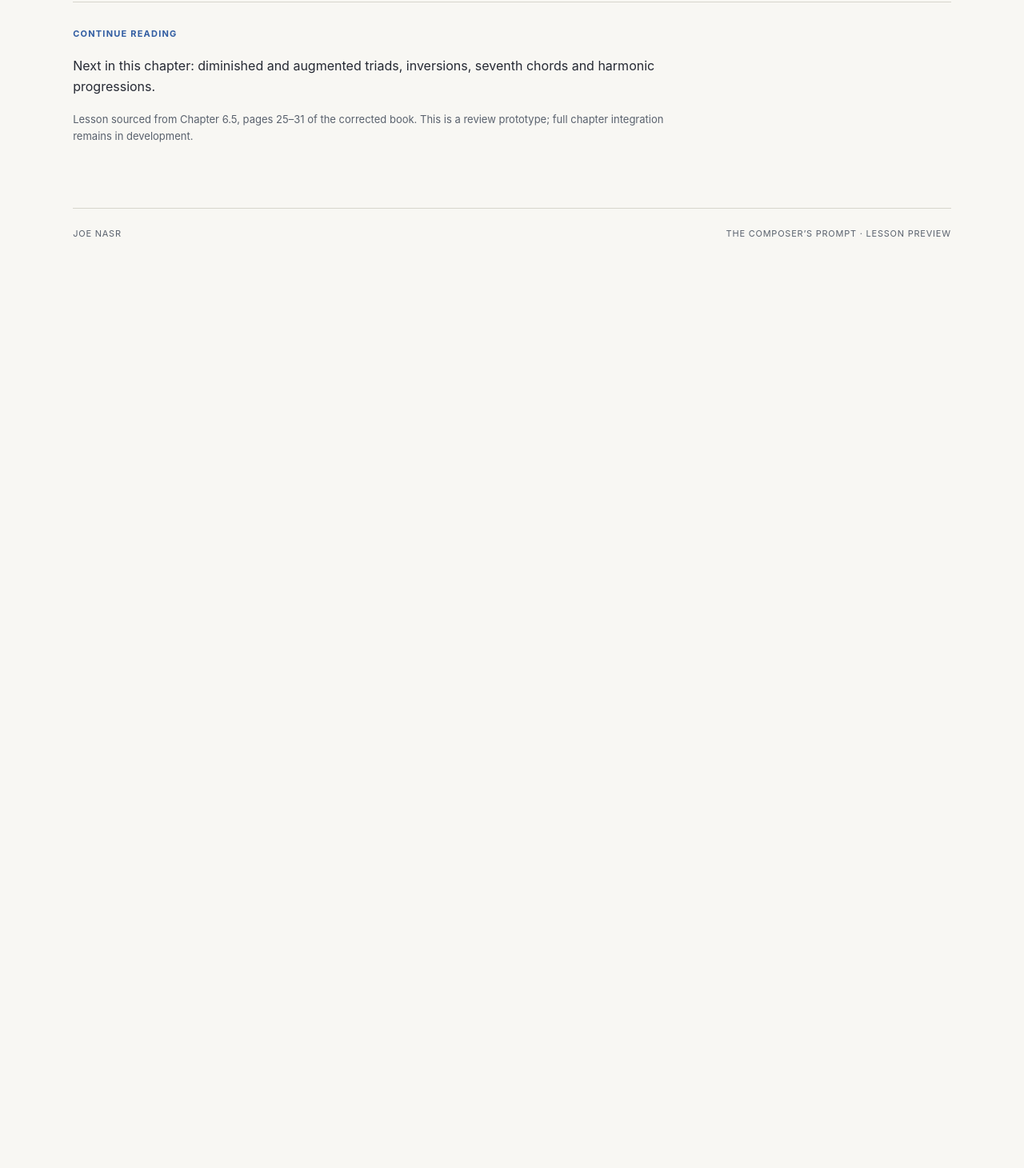
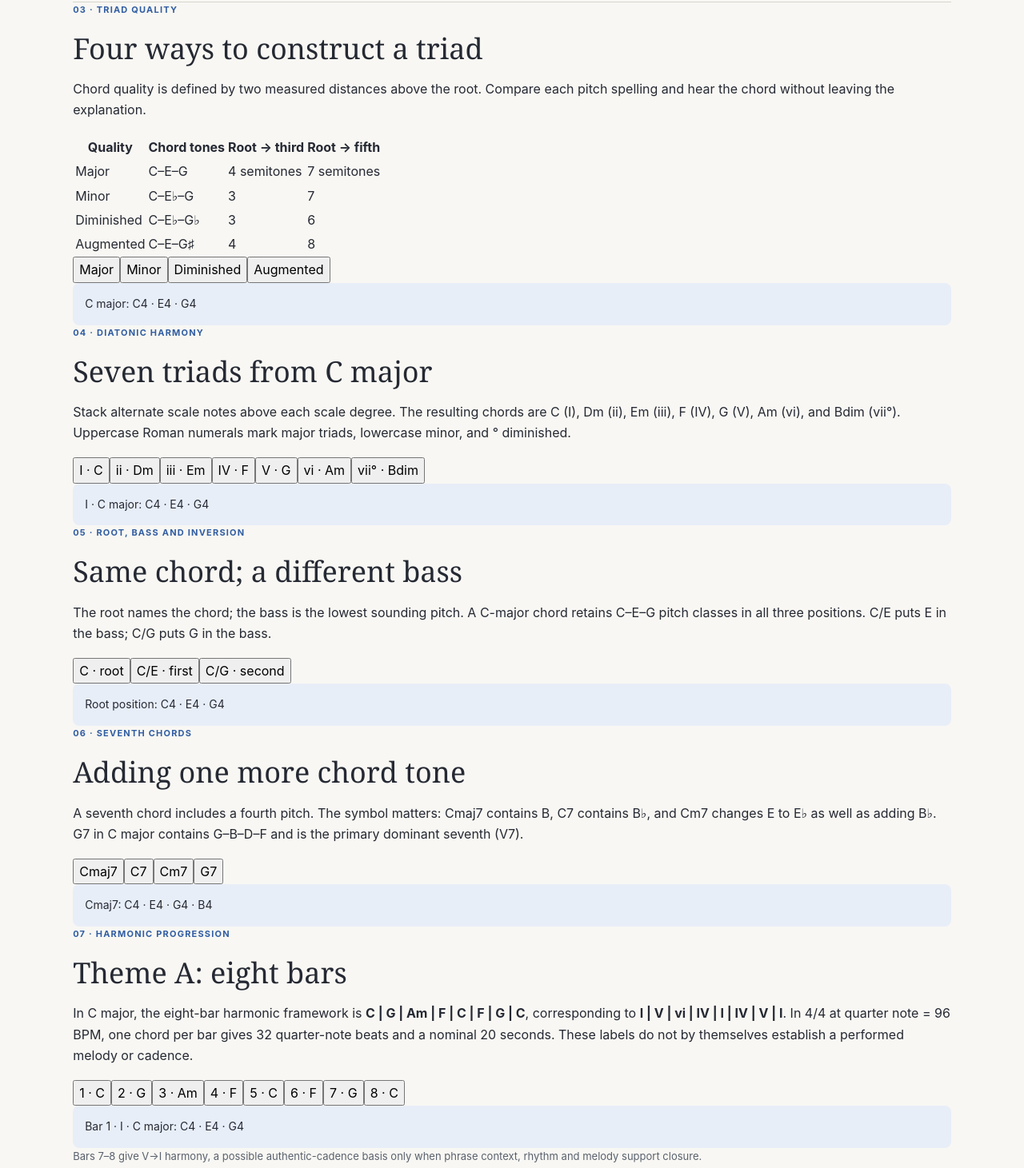
Before and after one commit to Joenasriani/thecomposersprompt, a plain HTML site: page interactive/lessons/chapter-6-5/index.html in a window 1280 px wide. Shown: the part 1083-2544 px from the top of the page at 80% size. Before the commit the page ends 1434 px from the top, so only its background shows below. Drawn offline with Linux system fonts and the light colour scheme.

Commit message:
feat(interactive): complete Chapter 6.5 reading sections with precise chord references

```diff
--- a/interactive/lessons/chapter-6-5/index.html
+++ b/interactive/lessons/chapter-6-5/index.html
@@ -1,8 +1,13 @@
 <!doctype html><html lang="en"><head><meta charset="UTF-8"><meta name="viewport" content="width=device-width, initial-scale=1"><meta name="theme-color" content="#f8f7f3"><title>From Scales to Chords · The Composer’s Prompt</title><link rel="stylesheet" href="./lesson.css"></head><body><div id="app">
-<header class="header"><a class="brand" href="./lesson.html">THE COMPOSER’S PROMPT</a><nav aria-label="Lesson navigation"><a href="#lesson">Lesson</a><a href="#practice">Practice</a><select id="theme" aria-label="Appearance"><option value="system">System</option><option value="light">Light</option><option value="dark">Dark</option></select></nav></header>
+<header class="header"><a class="brand" href="./index.html">THE COMPOSER’S PROMPT</a><nav aria-label="Lesson navigation"><a href="#lesson">Lesson</a><a href="#practice">Practice</a><select id="theme" aria-label="Appearance"><option value="system">System</option><option value="light">Light</option><option value="dark">Dark</option></select></nav></header>
 <main id="lesson"><div class="breadcrumb">CHAPTER 6.5 <span> / </span> MUSIC THEORY AND HARMONY</div>
 <h1>From scales to chords</h1><p class="lede">A chord begins with notes. Learn how to build a major or minor triad, then hear the difference by changing just one pitch.</p>
 <section class="lesson-card" aria-labelledby="build-title"><div class="lesson-copy"><p class="eyebrow">01 · CONSTRUCT</p><h2 id="build-title">Build a chord from a scale</h2><p>The C-major scale contains <strong>C D E F G A B</strong>. Start on C and select every other note: <strong>C–E–G</strong>. These are the root, major third and perfect fifth.</p><p>Change only E to E♭ and the chord becomes C minor. The root and perfect fifth stay the same.</p><div class="compare" role="group" aria-label="Compare chord quality"><button id="major" class="choice" type="button" aria-pressed="true">C major <small>C · E · G</small></button><button id="minor" class="choice" type="button" aria-pressed="false">C minor <small>C · E♭ · G</small></button></div><p id="explanation" class="explanation" aria-live="polite">Major third: E is 4 semitones above C. The perfect fifth G is 7 semitones above C.</p></div>
 <div class="instrument"><div class="instrument-heading"><span>HEAR THE DIFFERENCE</span><span id="chord-name">C MAJOR</span></div><div class="keyboard-wrap"><svg id="keyboard" viewBox="0 0 420 158" role="img" aria-label="C-major triad pitches highlighted on one octave of a piano keyboard"></svg></div><div id="notes" class="notes">C4 · E4 · G4</div><button class="play" type="button" id="play">▶ Play C major</button><p class="hint">Tap a chord to update the keyboard. Play it when you want to hear the difference.</p></div></section>
 <section class="practice" id="practice"><div><p class="eyebrow">02 · APPLY AND VERIFY</p><h2>What changed?</h2><p>Between C major and C minor, which note moves down by one semitone?</p></div><div><div class="answers" role="group" aria-label="Choose the changed note"><button data-answer="C" type="button">C</button><button data-answer="E" type="button">E</button><button data-answer="G" type="button">G</button></div><p id="feedback" class="feedback" role="status">Select an answer to check your understanding.</p></div></section>
-<section class="next"><p class="eyebrow">CONTINUE READING</p><p>Next in this chapter: diminished and augmented triads, inversions, seventh chords and harmonic progressions.</p><p class="source">Lesson sourced from Chapter 6.5, pages 25–31 of the corrected book. This is a review prototype; full chapter integration remains in development.</p></section></main><footer>JOE NASR <span>THE COMPOSER’S PROMPT · LESSON PREVIEW</span></footer></div><script type="module" src="./lesson.js"></script></body></html>
+<section class="chapter-extension" aria-labelledby="qualities"><p class="eyebrow">03 · TRIAD QUALITY</p><h2 id="qualities">Four ways to construct a triad</h2><p>Chord quality is defined by two measured distances above the root. Compare each pitch spelling and hear the chord without leaving the explanation.</p><div class="reference-table"><table><thead><tr><th>Quality</th><th>Chord tones</th><th>Root → third</th><th>Root → fifth</th></tr></thead><tbody><tr><td>Major</td><td>C–E–G</td><td>4 semitones</td><td>7 semitones</td></tr><tr><td>Minor</td><td>C–E♭–G</td><td>3</td><td>7</td></tr><tr><td>Diminished</td><td>C–E♭–G♭</td><td>3</td><td>6</td></tr><tr><td>Augmented</td><td>C–E–G♯</td><td>4</td><td>8</td></tr></tbody></table></div><div class="quick-controls" id="qualities-choices" role="group" aria-label="Compare triad qualities"><button data-chord="C" type="button">Major</button><button data-chord="Cm" type="button">Minor</button><button data-chord="Cdim" type="button">Diminished</button><button data-chord="Caug" type="button">Augmented</button></div><p id="qualities-result" class="explanation" aria-live="polite">C major: C4 · E4 · G4</p></section>
+<section class="chapter-extension" aria-labelledby="diatonic"><p class="eyebrow">04 · DIATONIC HARMONY</p><h2 id="diatonic">Seven triads from C major</h2><p>Stack alternate scale notes above each scale degree. The resulting chords are C (I), Dm (ii), Em (iii), F (IV), G (V), Am (vi), and Bdim (vii°). Uppercase Roman numerals mark major triads, lowercase minor, and ° diminished.</p><div class="quick-controls" id="diatonic-choices" role="group" aria-label="Choose C major scale degree"><button data-chord="C">I · C</button><button data-chord="Dm">ii · Dm</button><button data-chord="Em">iii · Em</button><button data-chord="F">IV · F</button><button data-chord="G">V · G</button><button data-chord="Am">vi · Am</button><button data-chord="Bdim">vii° · Bdim</button></div><p id="diatonic-result" class="explanation" aria-live="polite">I · C major: C4 · E4 · G4</p></section>
+<section class="chapter-extension" aria-labelledby="inversions"><p class="eyebrow">05 · ROOT, BASS AND INVERSION</p><h2 id="inversions">Same chord; a different bass</h2><p>The root names the chord; the bass is the lowest sounding pitch. A C-major chord retains C–E–G pitch classes in all three positions. C/E puts E in the bass; C/G puts G in the bass.</p><div class="quick-controls" id="inversions-choices" role="group" aria-label="Compare inversions"><button data-chord="C">C · root</button><button data-chord="C/E">C/E · first</button><button data-chord="C/G">C/G · second</button></div><p id="inversions-result" class="explanation" aria-live="polite">Root position: C4 · E4 · G4</p></section>
+<section class="chapter-extension" aria-labelledby="sevenths"><p class="eyebrow">06 · SEVENTH CHORDS</p><h2 id="sevenths">Adding one more chord tone</h2><p>A seventh chord includes a fourth pitch. The symbol matters: Cmaj7 contains B, C7 contains B♭, and Cm7 changes E to E♭ as well as adding B♭. G7 in C major contains G–B–D–F and is the primary dominant seventh (V7).</p><div class="quick-controls" id="sevenths-choices" role="group" aria-label="Compare seventh chords"><button data-chord="Cmaj7">Cmaj7</button><button data-chord="C7">C7</button><button data-chord="Cm7">Cm7</button><button data-chord="G7">G7</button></div><p id="sevenths-result" class="explanation" aria-live="polite">Cmaj7: C4 · E4 · G4 · B4</p></section>
+<section class="chapter-extension" aria-labelledby="progression"><p class="eyebrow">07 · HARMONIC PROGRESSION</p><h2 id="progression">Theme A: eight bars</h2><p>In C major, the eight-bar harmonic framework is <strong>C | G | Am | F | C | F | G | C</strong>, corresponding to <strong>I | V | vi | IV | I | IV | V | I</strong>. In 4/4 at quarter note = 96 BPM, one chord per bar gives 32 quarter-note beats and a nominal 20 seconds. These labels do not by themselves establish a performed melody or cadence.</p><div class="quick-controls" id="progression-choices" role="group" aria-label="Inspect each bar of Theme A"><button data-bar="0">1 · C</button><button data-bar="1">2 · G</button><button data-bar="2">3 · Am</button><button data-bar="3">4 · F</button><button data-bar="4">5 · C</button><button data-bar="5">6 · F</button><button data-bar="6">7 · G</button><button data-bar="7">8 · C</button></div><p id="progression-result" class="explanation" aria-live="polite">Bar 1 · I · C major: C4 · E4 · G4</p><p class="source">Bars 7–8 give V→I harmony, a possible authentic-cadence basis only when phrase context, rhythm and melody support closure.</p></section>
+<section class="chapter-extension" aria-labelledby="prompting"><p class="eyebrow">08 · SPECIFY AND VERIFY</p><h2 id="prompting">From chord description to musical specification</h2><p>Compare root-position C major with first-inversion C/E in a short piano study. Keep the chord tones C–E–G fixed and deliberately change which pitch is lowest. A text prompt describes that target; verifying the bass requires listening or checking MIDI/notation, not trusting the prompt alone.</p><p class="explanation">Specification: “First sound C–E–G with C in the bass, then sound the same C-major chord with E in the bass. Keep both sonorities clear.”</p></section></main><footer>JOE NASR <span>THE COMPOSER’S PROMPT · LESSON PREVIEW</span></footer></div><script type="module" src="./lesson.js"></script><script type="module" src="./extensions.js"></script></body></html>
```
